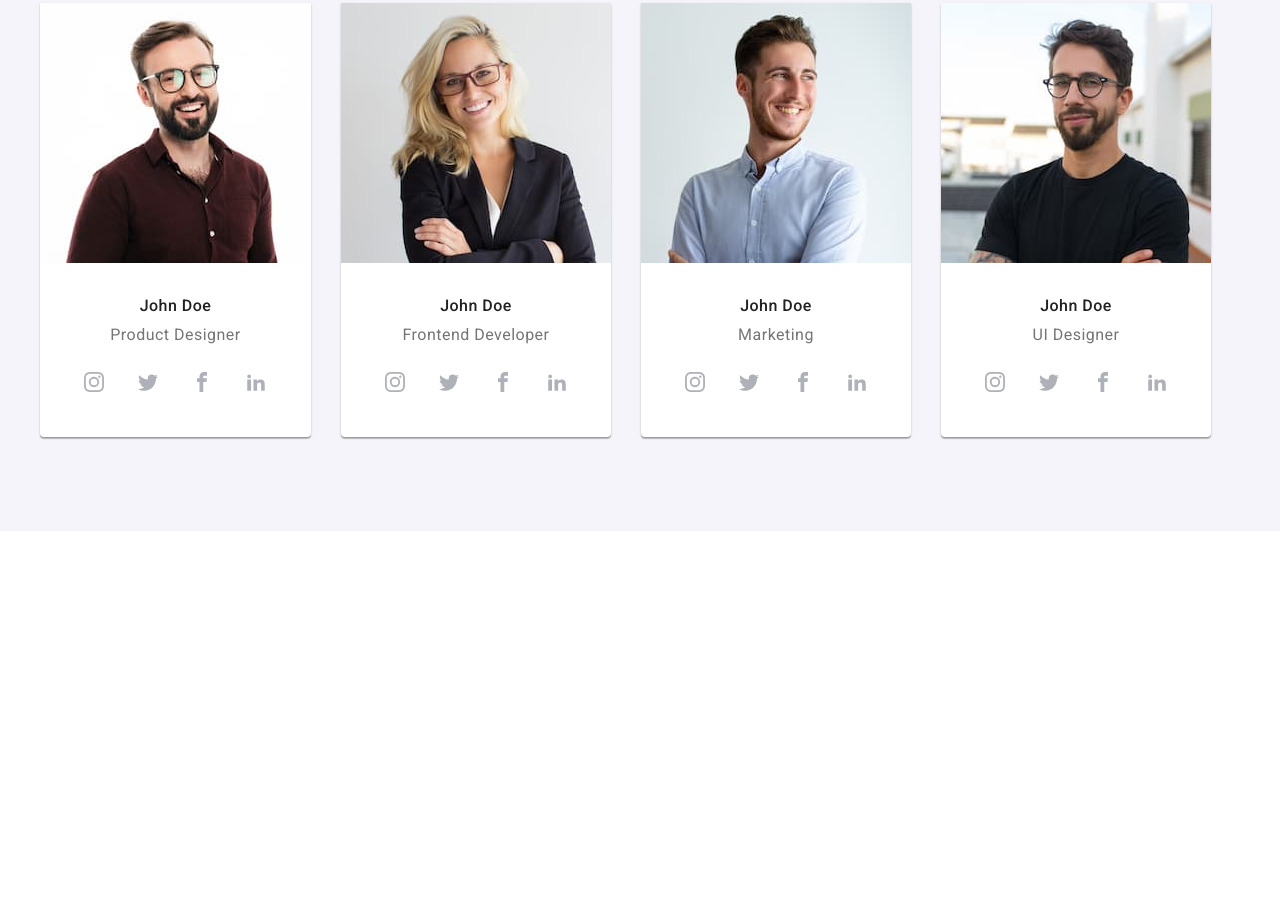
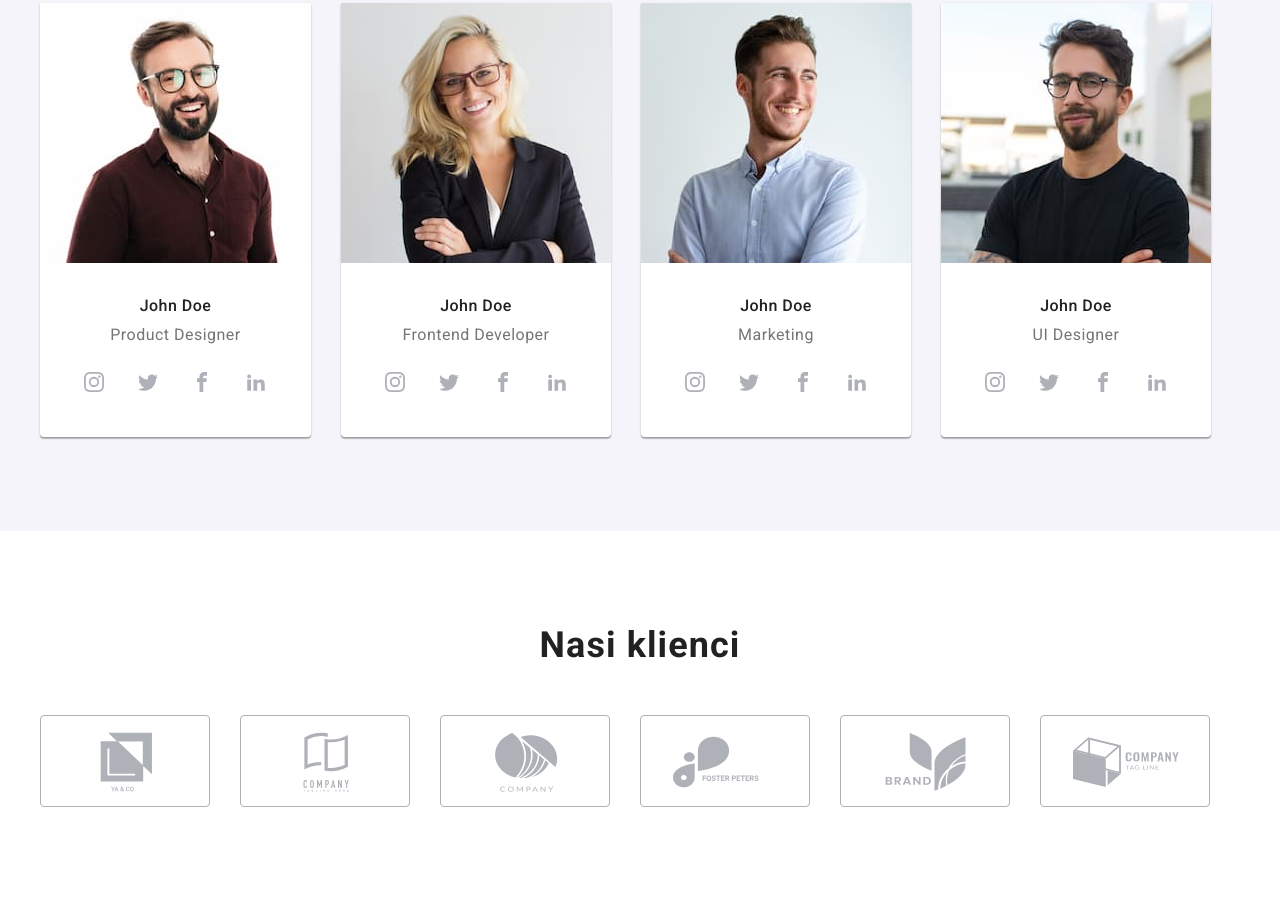
Before and after one commit to 89ToMaSz89/goit-markup-hw-08, a plain HTML site: page index.html in a window 1280 px wide. Shown: the part 1814-2718 px from the top of the page. Before the commit the page ends 2345 px from the top, so only its background shows below. Drawn offline with nearby package versions, Linux system fonts and the light colour scheme.

Commit message:
Changed of section "our-clients"

```diff
--- a/index.html
+++ b/index.html
@@ -521,7 +521,7 @@
 
       <!--SECTION NO.4 - OUR CLIENTS-->
 
-      <!-- <section class="our-clients ssection">
+      <section class="our-clients ssection">
         <div class="container">
           <h2>Nasi klienci</h2>
           <ul class="our-clients__list our-clients__list--distance">
@@ -529,11 +529,10 @@
               <a class="our-clients__link" href="">
                 <svg class="our-clients__icon">
                   <use
+                    class="our-clients__position"
                     href="./images/icons.svg#icon-group"
                     width="106"
                     height="60"
-                    x="32"
-                    y="16"
                   ></use>
                 </svg>
               </a>
@@ -542,11 +541,10 @@
               <a class="our-clients__link" href="">
                 <svg class="our-clients__icon">
                   <use
+                    class="our-clients__position"
                     href="./images/icons.svg#icon-group-1"
                     width="106"
                     height="60"
-                    x="32"
-                    y="16"
                   ></use>
                 </svg>
               </a>
@@ -555,11 +553,10 @@
               <a class="our-clients__link" href="">
                 <svg class="our-clients__icon">
                   <use
+                    class="our-clients__position"
                     href="./images/icons.svg#icon-group-2"
                     width="106"
                     height="60"
-                    x="32"
-                    y="16"
                   ></use>
                 </svg>
               </a>
@@ -568,11 +565,10 @@
               <a class="our-clients__link" href="">
                 <svg class="our-clients__icon">
                   <use
+                    class="our-clients__position"
                     href="./images/icons.svg#icon-group-3"
                     width="106"
                     height="60"
-                    x="32"
-                    y="16"
                   ></use>
                 </svg>
               </a>
@@ -581,11 +577,10 @@
               <a class="our-clients__link" href="">
                 <svg class="our-clients__icon">
                   <use
+                    class="our-clients__position"
                     href="./images/icons.svg#icon-group-4"
                     width="106"
                     height="60"
-                    x="32"
-                    y="16"
                   ></use>
                 </svg>
               </a>
@@ -594,18 +589,17 @@
               <a class="our-clients__link" href="">
                 <svg class="our-clients__icon">
                   <use
+                    class="our-clients__position"
                     href="./images/icons.svg#icon-group-5"
                     width="106"
                     height="60"
-                    x="32"
-                    y="16"
                   ></use>
                 </svg>
               </a>
             </li>
           </ul>
         </div>
-      </section> -->
+      </section>
     </main>
 
     <!-- ### FOOTER ### -->
--- a/sass/components/_our-clients-icon.scss
+++ b/sass/components/_our-clients-icon.scss
@@ -1,7 +1,10 @@
+/* -----------------PRIMARY - FOR SMARTPHONE -------------------*/
+
 .our-clients__icon{     /* svg */
+
     margin: 0px;
 
-    width: 170px;
+    width: 210px;
     height: 92px;
 
     fill: $iconColor;
@@ -13,17 +16,49 @@
     transition-property: border-color, fill;    /* transition */
     transition-duration: 250ms;
     transition-timing-function: cubic-bezier(0.4, 0, 0.2, 1);
+
+    & .our-clients__position{
+        transform: translate(52px, 16px);
+    }
 }
 
 .our-clients__link{
     &:hover,
     &:focus{
-     fill:  $mainColor;
-     border-color: $mainColor;
+    fill:  $mainColor;
+    border-color: $mainColor;
 
          & .our-clients__icon{
-             fill:  $mainColor;
-             border-color: $mainColor;
+            fill:  $mainColor;
+            border-color: $mainColor;
          }
     }
- }
+}
+
+/* --------------------- FOR TABLET -----------------------*/
+
+@media screen and (min-width: 768px){
+
+    .our-clients__icon{
+
+        width: 226px;
+
+        & .our-clients__position{
+            transform: translate(60px, 16px);
+        }
+    }
+}
+
+/* --------------------- FOR DESKTOP -----------------------*/
+
+@media screen and (min-width: 1200px){
+
+    .our-clients__icon{     /* svg */
+
+        width: 170px;
+
+        & .our-clients__position{
+            transform: translate(32px, 15.98px);
+        }
+    }
+}
--- a/sass/layout/_section-our-clients.scss
+++ b/sass/layout/_section-our-clients.scss
@@ -1,8 +1,13 @@
 /* ************* SECTION NO.4 - OUR CLIENTS *************** */
 
+/* -----------------PRIMARY - FOR SMARTPHONE -------------------*/
+
 .our-clients__list{
+
     display: flex;
-    align-items:center;
+    align-items: center;
+    flex-wrap: wrap;
+    flex-basis: calc((100% - 30px) / 2);
     gap: 30px;
 
     font-weight: 700;
@@ -13,7 +18,29 @@
     color: $secondaryColor;
 
     &--distance{
+        padding-top: 30px;
+    }
+}
+
+/* --------------------- FOR TABLET -----------------------*/
+
+@media screen and(min-width: 768px){
+
+    .our-clients__list{
+
+        flex-basis: calc((100% - 60px) / 3);
+    }
+}
+
+/* --------------------- FOR DESKTOP -----------------------*/
+
+@media screen and (min-width: 1200px){
+
+    .our-clients__list{
+
+        &--distance{
         padding-top: 50px;
+        }
     }
 }
 
--- a/sass/layout/_section-our-team.scss
+++ b/sass/layout/_section-our-team.scss
@@ -116,5 +116,6 @@
             margin: 0px 32px 30px 32px;
         }
 }
+}
 
 /* ************ END SECTION NO.3 - OUR TEAM *************** */
```
Also changed, not shown: css/main.css, css/main.min.css, 2 other files.
